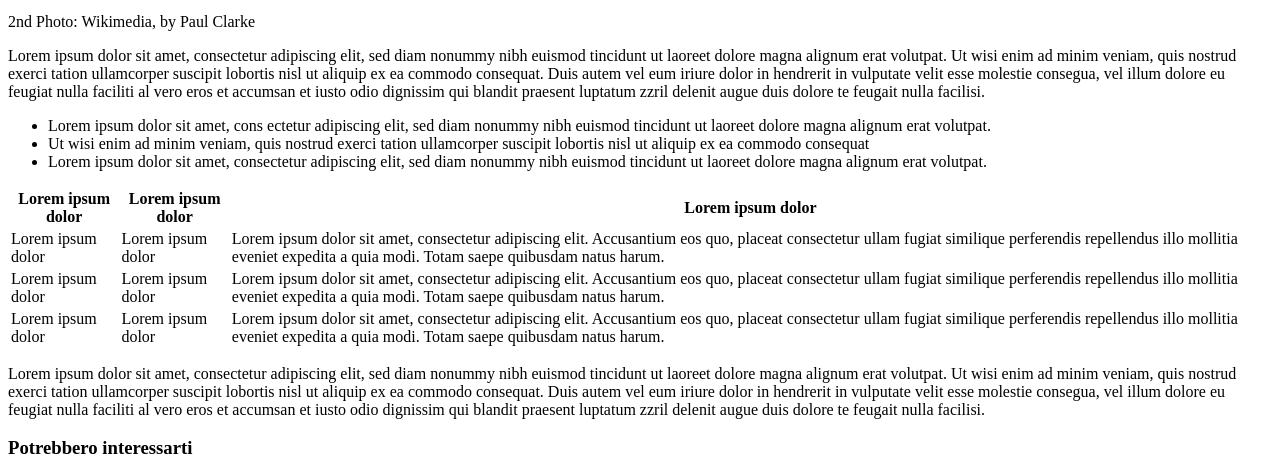
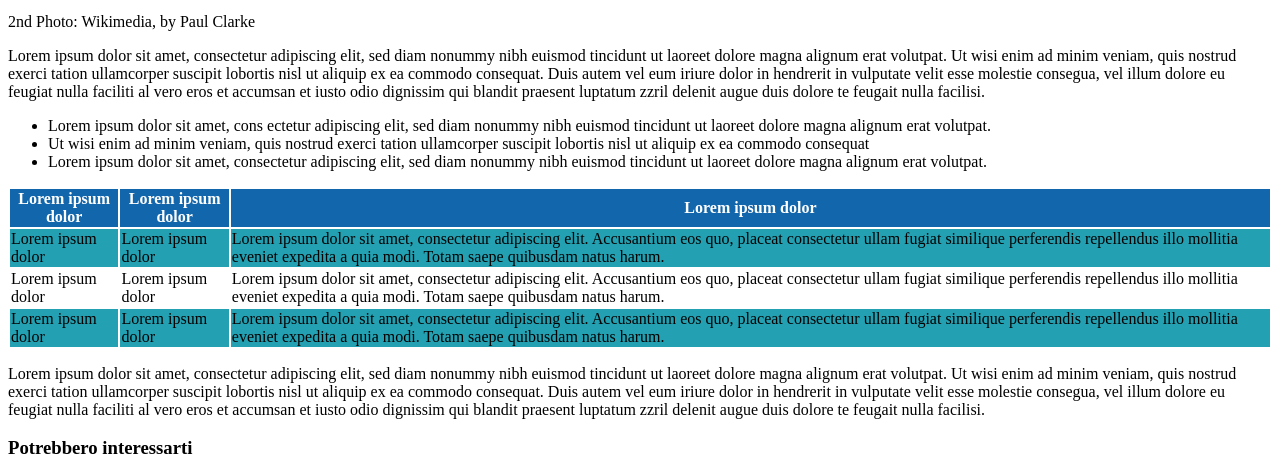
Before and after one commit to munteanudenis87/html-css-booleaner, a plain HTML site: page index.html in a window 1280 px wide. Shown: the part 242-717 px from the top of the page. Drawn offline with Linux system fonts and the light colour scheme.

Commit message:
modificato colore tabela

```diff
--- a/index.html
+++ b/index.html
@@ -48,7 +48,7 @@
                     </tr>
                 </thead>
                 <tbody>
-                    <tr>
+                    <tr class="colore">
                         <td>Lorem ipsum dolor </td>
                         <td>Lorem ipsum dolor </td>
                         <td>Lorem ipsum dolor sit amet, consectetur adipiscing elit. Accusantium eos quo, placeat consectetur ullam fugiat similique perferendis repellendus illo mollitia eveniet expedita a quia modi. Totam saepe quibusdam natus harum.</td>
@@ -58,7 +58,7 @@
                         <td>Lorem ipsum dolor </td>
                         <td>Lorem ipsum dolor sit amet, consectetur adipiscing elit. Accusantium eos quo, placeat consectetur ullam fugiat similique perferendis repellendus illo mollitia eveniet expedita a quia modi. Totam saepe quibusdam natus harum.</td>
                     </tr>
-                    <tr>
+                    <tr class="colore">
                         <td>Lorem ipsum dolor </td>
                         <td>Lorem ipsum dolor </td>
                         <td>Lorem ipsum dolor sit amet, consectetur adipiscing elit. Accusantium eos quo, placeat consectetur ullam fugiat similique perferendis repellendus illo mollitia eveniet expedita a quia modi. Totam saepe quibusdam natus harum.</td>
--- a/style.css
+++ b/style.css
@@ -6,3 +6,10 @@
     url(./img/pattern.png);
     background-size: 300px 100px;
 }
+th{
+    color: white;
+    background-color: rgb(18, 102, 172);
+}
+.colore{
+    background-color: rgb(35, 160, 177);
+}
```
